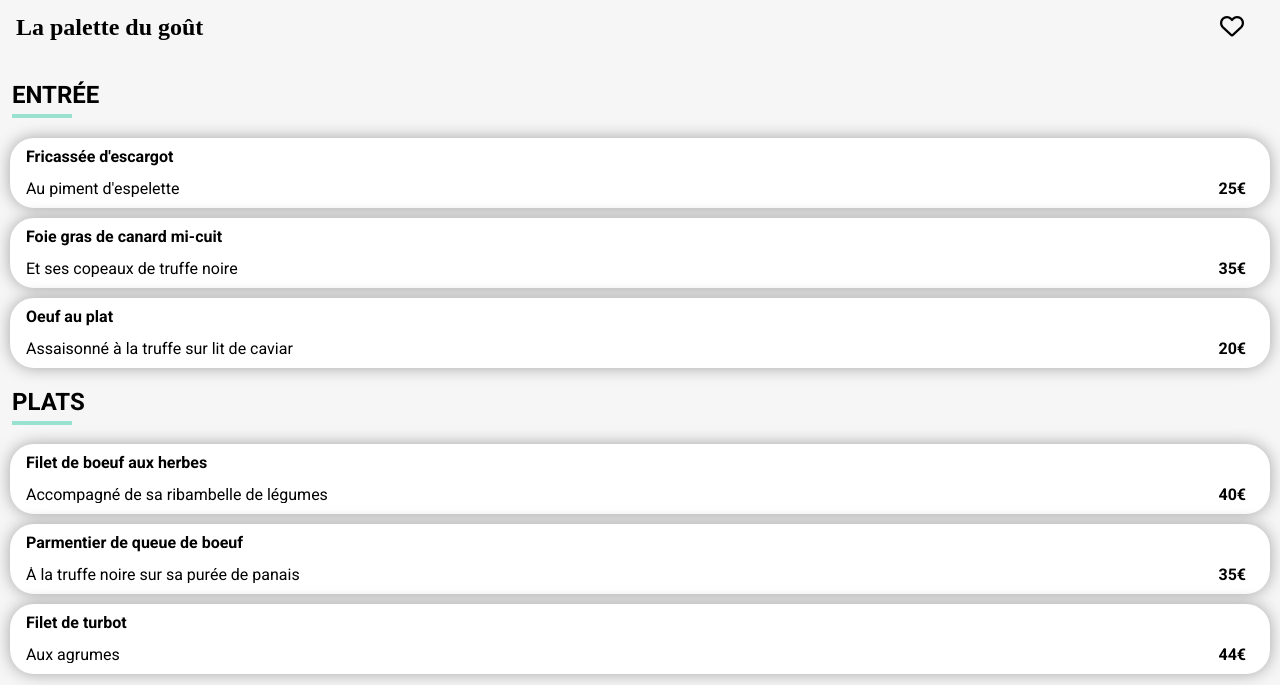
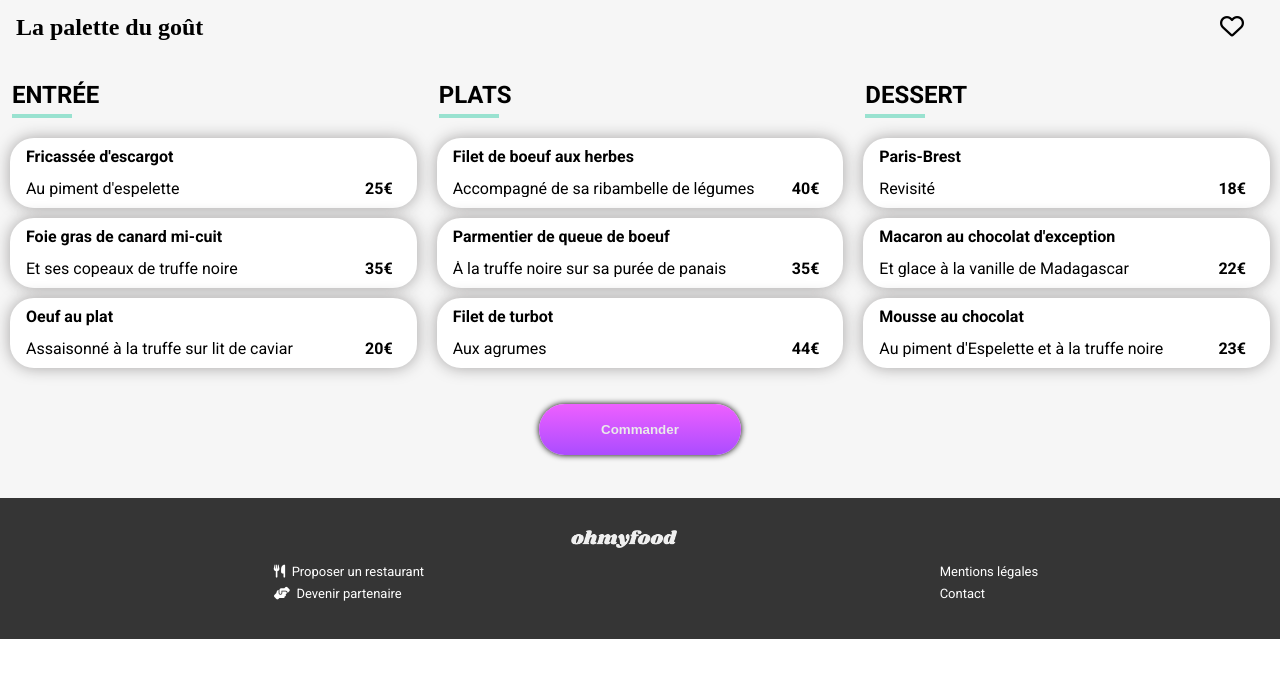
Before and after one commit to NicolasLegendre81/LegendreNicolas_3_19082021, a plain HTML site: page la-palette-du-gout.html in a window 1280 px wide. Shown: the part 364-1049 px from the top of the page. After the commit the page ends 1003 px from the top, so only its background shows below. Drawn offline with Linux system fonts and the light colour scheme; a web font is replaced by a local one.

Commit message:
Ajout des Média Queries des menus

```diff
--- a/styles.css
+++ b/styles.css
@@ -391,42 +391,7 @@ footer a{
 footer .fas{
   margin-right:0.5em;
 }
-@media (min-width:700px){
-  main {
-    display:grid;
-    grid-template-columns: 1fr 1fr;
-  }
-  .localisation{
-    grid-column:span 2;
-  }
-  .presentation{
-    grid-column:1;
-    height:100%;
-  }
-  .fonctionnement{
-    grid-column: 2;
-  }
-  .restaurant{
-    grid-column:span 2;
-    height:700px;
-  }
-  .restaurant--grid{
-    grid-template-columns:1fr 1fr;
-  }
-  .footer--logo{
-    justify-content:center;
-    margin-left:0;
 
-  }
-
-  .footer-nav{
-  display:flex;
-  flex-direction:row;
-  justify-content:space-around;
-
-  }
-
-}
 .menu_main{
   display:grid;
   grid-template-columns:1fr;
@@ -552,7 +517,8 @@ footer .fas{
 @keyframes apparition{
   0%{
       opacity:0;
-      transform:translateY(3em);
+      transform:translateY(1.5em);
+      transition:0.8s ;
 
     }
     100%{
@@ -561,13 +527,67 @@ footer .fas{
     }
 }
 .entrees>*:not(.plat-title){
-    animation:apparition 0.5s ease-in-out forwards ;
+    animation:apparition 2s ease-in-out forwards ;
+    opacity: 0;
   }
   .plats>*:not(.plat-title){
-    animation:apparition 0.8s ease-in-out forwards ;
+    animation:apparition 2s 1.5s ease-in-out forwards ;
+    opacity:0;
+
 
   }
   .desserts>*:not(.plat-title){
-    animation:apparition 1s ease-in-out forwards ;
+    animation:apparition 2s 2s ease-in-out forwards ;
+    opacity: 0;
 
 }
+@media (min-width:700px){
+  main {
+    display:grid;
+    grid-template-columns: 1fr 1fr;
+  }
+  .localisation{
+    grid-column:span 2;
+  }
+  .presentation{
+    grid-column:1;
+    height:100%;
+  }
+  .fonctionnement{
+    grid-column: 2;
+  }
+  .restaurant{
+    grid-column:span 2;
+    height:700px;
+  }
+  .restaurant--grid{
+    grid-template-columns:1fr 1fr;
+  }
+  .footer--logo{
+    justify-content:center;
+    margin-left:0;
+
+  }
+
+  .footer-nav{
+  display:flex;
+  flex-direction:row;
+  justify-content:space-around;
+
+  }
+  .plats-container{
+    display:grid;
+    grid-template-columns:1fr 1fr 1fr;
+  }
+  .commander{
+    grid-column:2;
+  }
+  .menu_main
+  {
+    grid-template-rows: 280px 20px 500px;
+  }
+  .menu{
+    height:520px;
+  }
+
+}
```
Lines whose indentation alone changed are shown as unchanged.
